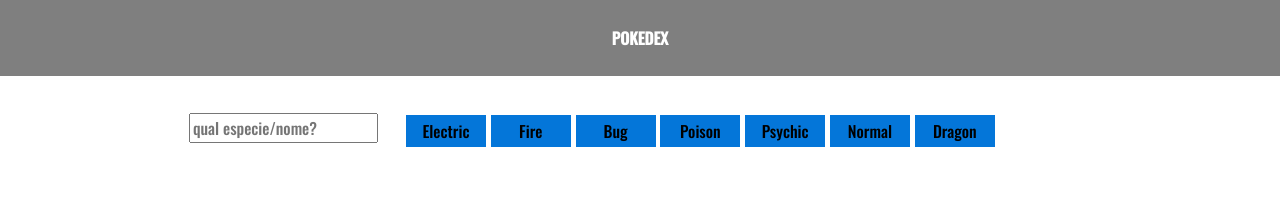
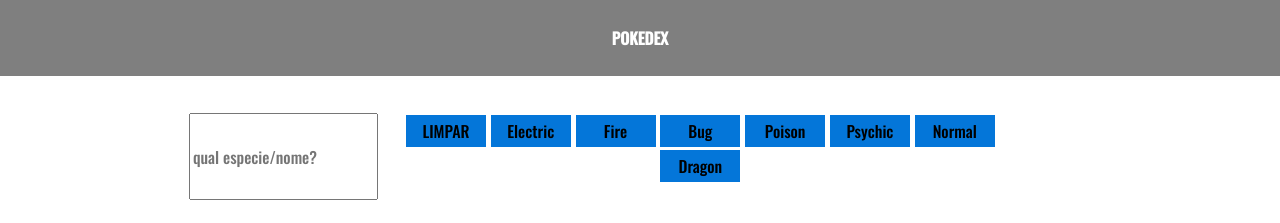
Before and after one commit to tercioab/pokedex, a React (Create React App) app: page / in a window 1280 px wide. Shown: the top 223 px of the page. Built offline with nearby package versions, Linux system fonts and the light colour scheme.

Commit message:
refatora button

```diff
--- a/src/App.js
+++ b/src/App.js
@@ -14,6 +14,10 @@
 		this.setState({ tipo: tipoPokemon });
 	}
 
+	teste = ({target}) => {
+		this.setState({ tipo: target.name });
+	}
+
 	limpar() {
 		this.setState({ tipo: "" });
 	}
@@ -22,6 +26,12 @@
 		this.setState({ tipo: event.target.value });
 	}
 
+	// upperCase = () => {
+	// 	const pokeLower = pokemons.map((pokes) => pokes.toLowerCase())
+	// 	const pokerUp = pokemons.map((pokes) => pokes.toUpperCase())
+
+	// }
+
 
 
 	render() {
@@ -29,12 +39,14 @@
 				poke.type.includes(this.state.tipo) ||
 				poke.name.includes(this.state.tipo),
 		);
+		const  namesButton = ["Electric", "Fire", "Bug", "Poison", "Psychic", "Normal", "Dragon"]
 		return (
 			<div>
 				<h1 className="title">POKEDEX</h1>
 				<div className="procura">
 					<div className="input-class">
 						<input
+							className="inputText"
 							type="text"
 							placeholder="qual especie/nome?"
 							onChange={(event) => this.setFilterValue(event)}
@@ -42,15 +54,8 @@
 					</div>
 
 					<div className="buttons">
-						<button onClick={(tipo) => this.filtro("Electric")}>
-							Electric
-						</button>
-						<button onClick={(tipo) => this.filtro("Fire")}>Fire</button>
-						<button onClick={(tipo) => this.filtro("Bug")}>Bug</button>
-						<button onClick={(tipo) => this.filtro("Poison")}>Poison</button>
-						<button onClick={(tipo) => this.filtro("Psychic")}>Psychic</button>
-						<button onClick={(tipo) => this.filtro("Normal")}>Normal</button>
-						<button onClick={(tipo) => this.filtro("Dragon")}>Dragon</button>
+						<button className="clearButton" onClick={(tipo) => this.filtro("")}>LIMPAR</button>
+						{namesButton.map((names) => <button onClick={(tipo) => this.filtro(names)}>{ names }</button>)}
 					</div>
 				</div>
 				<div className="geral">
--- a/src/index.css
+++ b/src/index.css
@@ -148,8 +148,8 @@
 }
 
 input {
-  width: 75%;
-  margin-bottom: 2rem;
+  width: 52%;
+  margin-top: 3cm;
 }
 
 
```
